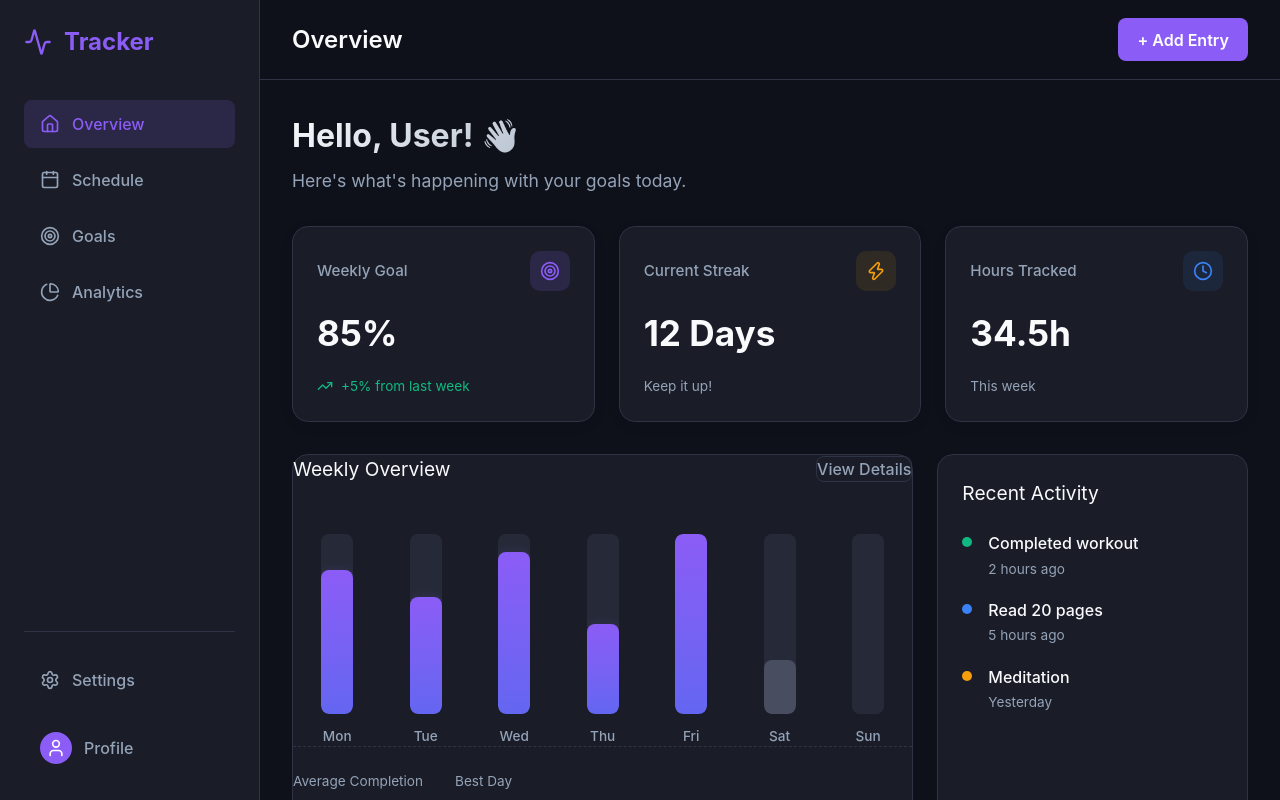
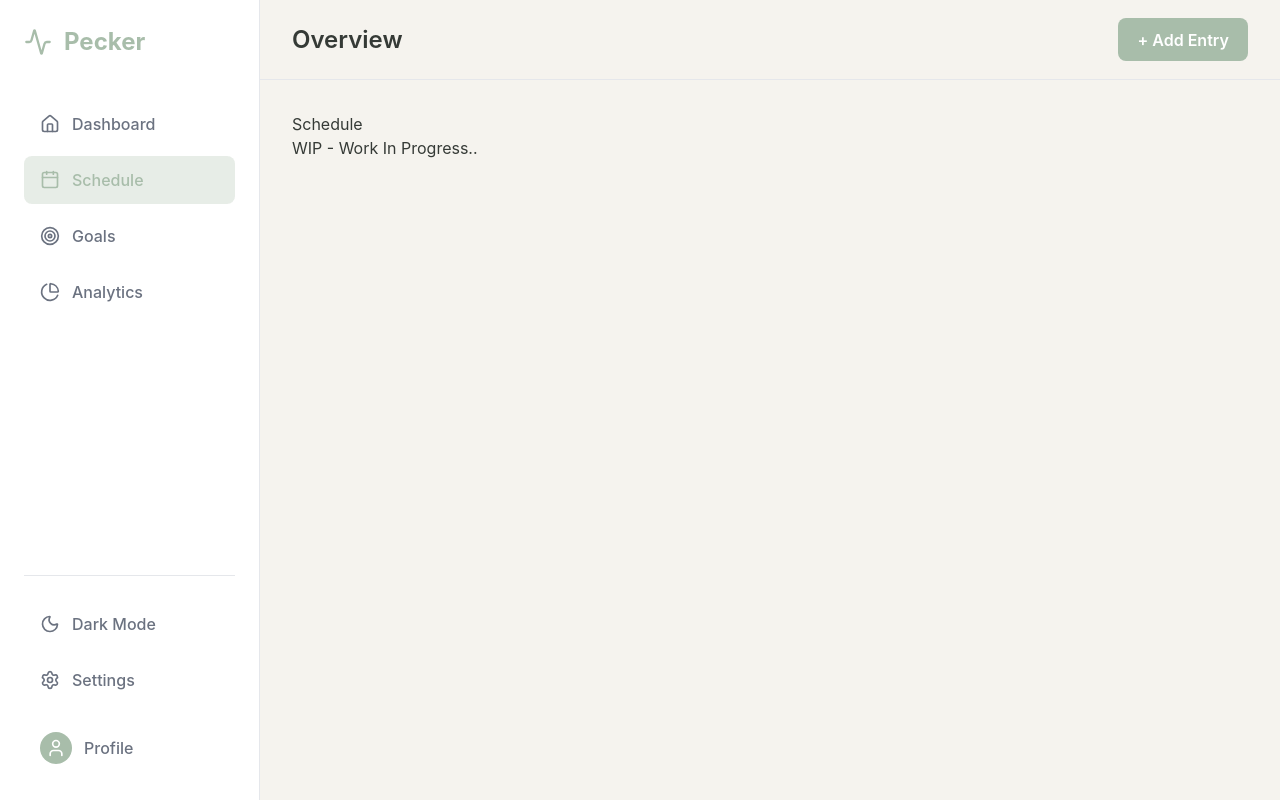
Before and after one commit to IanPages/Pecker, a React (Vite) app in the folder frontend/: page /schedule in a window 1280 px wide. Built offline with nearby package versions, Linux system fonts and the light colour scheme.

Commit message:
FEATURE: Implemented responsiveness, Light/Dark mode

```diff
--- a/frontend/package.json
+++ b/frontend/package.json
@@ -14,6 +14,8 @@
     "lucide-react": "^1.49.0",
     "react": "^19.2.8",
     "react-dom": "^19.2.8",
+    "react-router": "^7.18.4",
+    "react-router-dom": "^7.18.4",
     "tailwindcss": "^4.3.3"
   },
   "devDependencies": {
--- a/frontend/src/App.tsx
+++ b/frontend/src/App.tsx
@@ -1,11 +1,18 @@
+import { BrowserRouter, Routes, Route } from 'react-router-dom';
 import { Layout } from './components/Layout';
 import { Dashboard } from './components/Dashboard';
+import { Schedule } from './components/Schedule';
 
 function App() {
   return (
-    <Layout>
-      <Dashboard />
-    </Layout>
+    <BrowserRouter>
+      <Layout>
+        <Routes>
+          <Route path="/" element={<Dashboard />} />
+          <Route path="/schedule" element={<Schedule />} />
+        </Routes>
+      </Layout>
+    </BrowserRouter>
   );
 }
 
--- a/frontend/src/components/Dashboard.tsx
+++ b/frontend/src/components/Dashboard.tsx
@@ -1,6 +1,6 @@
 import { WeeklyTrack } from './WeeklyTrack.tsx';
 import { Target, TrendingUp, Zap, Clock } from 'lucide-react';
-import './Dashboard.css';
+import '../styles/Dashboard.css';
 
 export function Dashboard() {
   return (
--- a/frontend/src/components/Layout.tsx
+++ b/frontend/src/components/Layout.tsx
@@ -1,28 +1,64 @@
-import { ReactNode } from 'react';
-import { Home, Calendar, Target, Settings, PieChart, Activity, User } from 'lucide-react';
-import './Layout.css';
+import { useState, useEffect, type ReactNode } from 'react';
+import { Home, Calendar, Target, Settings, PieChart, Activity, User, Sun, Moon, Menu, X } from 'lucide-react';
+import { Link, useLocation } from 'react-router-dom';
+import '../styles/Layout.css';
 
 interface LayoutProps {
   children: ReactNode;
 }
 
 export function Layout({ children }: LayoutProps) {
+  const [isDark, setIsDark] = useState(() => {
+    if (typeof window !== 'undefined') {
+      return localStorage.getItem('theme') === 'dark' ||
+        (!localStorage.getItem('theme') && window.matchMedia('(prefers-color-scheme: dark)').matches);
+    }
+    return false;
+  });
+
+  useEffect(() => {
+    const root = window.document.documentElement;
+    if (isDark) {
+      root.classList.add('dark');
+      localStorage.setItem('theme', 'dark');
+    } else {
+      root.classList.remove('dark');
+      localStorage.setItem('theme', 'light');
+    }
+  }, [isDark]);
+
+  const toggleTheme = () => setIsDark(!isDark);
+  const [isSidebarOpen, setIsSidebarOpen] = useState(false);
+  const location = useLocation();
+
   return (
-    <div className="layout">
+    <div className={`layout ${isSidebarOpen ? 'sidebar-open' : ''}`}>
+      {isSidebarOpen && (
+        <div className="sidebar-overlay" onClick={() => setIsSidebarOpen(false)}></div>
+      )}
       <nav className="sidebar">
-        <div className="logo">
-          <Activity className="icon-large" />
-          <span>Tracker</span>
+        <div className="logo flex justify-between w-full">
+          <div className="flex items-center gap-3">
+            <Activity className="icon-large" />
+            <span>Pecker</span>
+          </div>
+          <button className="menu-button" onClick={() => setIsSidebarOpen(false)}>
+            <X className="icon" />
+          </button>
         </div>
         <ul className="nav-links">
-          <li className="active"><Home className="icon" /> Overview</li>
-          <li><Calendar className="icon" /> Schedule</li>
-          <li><Target className="icon" /> Goals</li>
-          <li><PieChart className="icon" /> Analytics</li>
+          <li className={location.pathname === '/' ? 'active' : ''}><Link to="/" className="flex items-center gap-3"><Home className="icon" /> Dashboard</Link></li>
+          <li className={location.pathname === '/schedule' ? 'active' : ''}><Link to="/schedule" className="flex items-center gap-3"><Calendar className="icon" /> Schedule</Link></li>
+          <li className={location.pathname === '/goals' ? 'active' : ''}><Link to="/goals" className="flex items-center gap-3"><Target className="icon" /> Goals</Link></li>
+          <li className={location.pathname === '/analytics' ? 'active' : ''}><Link to="/analytics" className="flex items-center gap-3"><PieChart className="icon" /> Analytics</Link></li>
         </ul>
         <div className="sidebar-footer">
           <ul>
-            <li><Settings className="icon" /> Settings</li>
+            <li onClick={toggleTheme} title="Toggle theme">
+              {isDark ? <Sun className="icon" /> : <Moon className="icon" />}
+              {isDark ? 'Light Mode' : 'Dark Mode'}
+            </li>
+            <li className={location.pathname === '/settings' ? 'active' : ''}><Link to="/settings" className="flex items-center gap-3"><Settings className="icon" /> Settings</Link></li>
             <li className="user-profile">
               <div className="avatar"><User className="icon" /></div>
               <span>Profile</span>
@@ -32,8 +68,14 @@ export function Layout({ children }: LayoutProps) {
       </nav>
       <main className="main-content">
         <header className="top-bar">
-          <h2>Overview</h2>
-          <div className="header-actions">
+          <div className="flex items-center gap-4">
+            <button className="menu-button" onClick={() => setIsSidebarOpen(true)}>
+              <Menu className="icon" />
+            </button>
+            <h2>Overview</h2>
+          </div>
+          <div className="header-actions flex items-center gap-4">
+
             <button className="btn-primary">+ Add Entry</button>
           </div>
         </header>
--- /dev/null
+++ b/frontend/src/components/Schedule.tsx
@@ -0,0 +1,8 @@
+export function Schedule() {
+    return (
+        <div className="schedule-wrapper">
+            <h2>Schedule</h2>
+            <h1>WIP - Work In Progress..</h1>
+        </div>
+    )
+}
--- a/frontend/src/index.css
+++ b/frontend/src/index.css
@@ -1,14 +1,42 @@
 @import "tailwindcss";
 
+@theme {
+  --color-background: #F5F3EE;
+  --color-text-main: #353A36;
+  --color-progress: #A8BDAA;
+  --color-freetime: #E8D8C4;
+  --color-study: #C8B9D8;
+  --color-outdoor: #D9A89C;
+  --color-progress-text: #DCE7DF;
+}
+
 :root {
-  --bg-primary: #0f111a;
-  --bg-surface: #1a1d27;
-  --bg-hover: #262a38;
-  --brand-color: #8b5cf6;
-  --brand-color-alpha: rgba(139, 92, 246, 0.15);
-  --text-primary: #f8fafc;
-  --text-secondary: #94a3b8;
-  --border-color: #2e3345;
+  --bg-primary: var(--color-background);
+  --bg-surface: #FFFFFF;
+  --bg-hover: #E8E4DB;
+  --brand-color: var(--color-progress);
+  --brand-color-alpha: rgba(168, 189, 170, 0.15);
+  --text-primary: var(--color-text-main);
+  --text-secondary: #6B7280;
+  --border-color: #E5E7EB;
+}
+
+:root.dark {
+  /* Tailwind Palette Overrides for Dark Mode */
+  --color-background: #121413;
+  --color-text-main: #F5F3EE;
+  --color-progress: #8DA690;
+  --color-freetime: #D5BCA2;
+  --color-study: #B39FD1;
+  --color-outdoor: #CF8E7F;
+  --color-progress-text: #2A332C;
+
+  /* Custom UI Variables Overrides */
+  --bg-surface: #1C1E1D;
+  --bg-hover: #292B2A;
+  --brand-color-alpha: rgba(141, 166, 144, 0.15);
+  --text-secondary: #9AA09C;
+  --border-color: #353A36;
 }
 
 * {
@@ -37,10 +65,10 @@ body {
 }
 
 ::-webkit-scrollbar-thumb {
-  background: #334155;
+  background: var(--border-color);
   border-radius: 4px;
 }
 
 ::-webkit-scrollbar-thumb:hover {
-  background: #475569;
+  background: var(--brand-color);
 }
--- a/frontend/src/components/Layout.css
+++ b/frontend/src/styles/Layout.css
@@ -9,6 +9,7 @@
 
 .sidebar {
   width: 260px;
+  height: 100%;
   background-color: var(--bg-surface);
   border-right: 1px solid var(--border-color);
   display: flex;
@@ -50,8 +51,7 @@
 .nav-links li {
   display: flex;
   align-items: center;
-  gap: 0.75rem;
-  padding: 0.75rem 1rem;
+  padding: 0;
   border-radius: 8px;
   cursor: pointer;
   color: var(--text-secondary);
@@ -59,12 +59,26 @@
   transition: all 0.2s ease;
 }
 
-.nav-links li:hover {
+.nav-links li a {
+  display: flex;
+  align-items: center;
+  gap: 0.75rem;
+  padding: 0.75rem 1rem;
+  width: 100%;
+  color: inherit;
+  text-decoration: none;
+  border-radius: 8px;
+  transition: all 0.2s ease;
+}
+
+.nav-links li:hover,
+.nav-links li a:hover {
   background-color: var(--bg-hover);
   color: var(--text-primary);
 }
 
-.nav-links li.active {
+.nav-links li.active,
+.nav-links li.active a {
   background-color: var(--brand-color-alpha);
   color: var(--brand-color);
 }
@@ -163,8 +177,37 @@
   overflow-y: auto;
 }
 
+.menu-button {
+  display: none;
+  background: none;
+  border: none;
+  color: var(--text-primary);
+  cursor: pointer;
+  padding: 0.5rem;
+  margin-left: -0.5rem;
+}
+
+.sidebar-overlay {
+  display: none;
+  position: fixed;
+  top: 0;
+  left: 0;
+  right: 0;
+  bottom: 0;
+  background-color: rgba(0, 0, 0, 0.5);
+  z-index: 90;
+  backdrop-filter: blur(2px);
+  -webkit-backdrop-filter: blur(2px);
+}
+
 /* Responsive */
 @media (max-width: 768px) {
+  .menu-button {
+    display: flex;
+    align-items: center;
+    justify-content: center;
+  }
+
   .sidebar {
     position: absolute;
     transform: translateX(-100%);
@@ -173,5 +216,10 @@
 
   .layout.sidebar-open .sidebar {
     transform: translateX(0);
+    box-shadow: 4px 0 24px rgba(0,0,0,0.2);
+  }
+
+  .layout.sidebar-open .sidebar-overlay {
+    display: block;
   }
 }
```
Also changed, not shown: frontend/src/styles/Dashboard.css (renamed from frontend/src/components/Dashboard.css), 2 other files (tests, documents, lock files or other folders).
